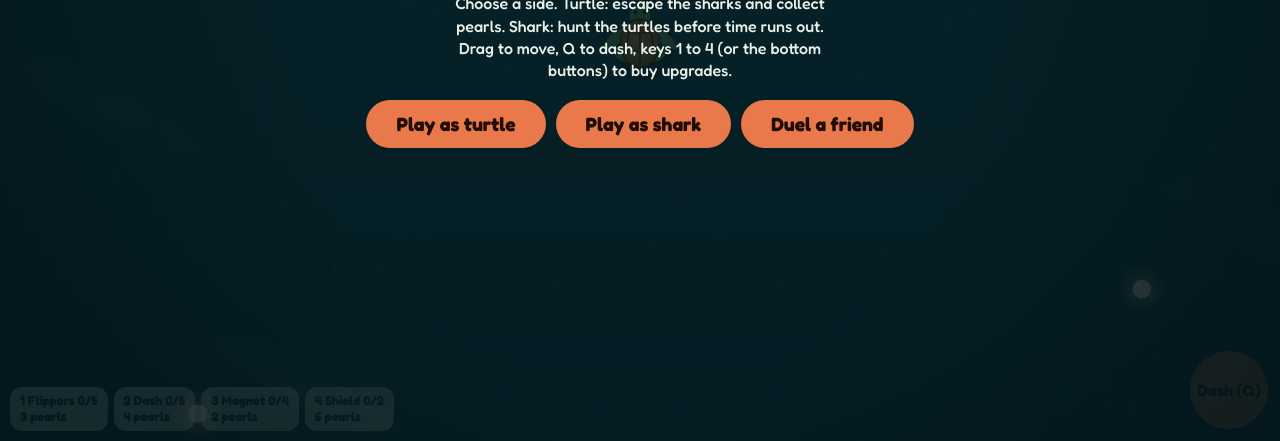
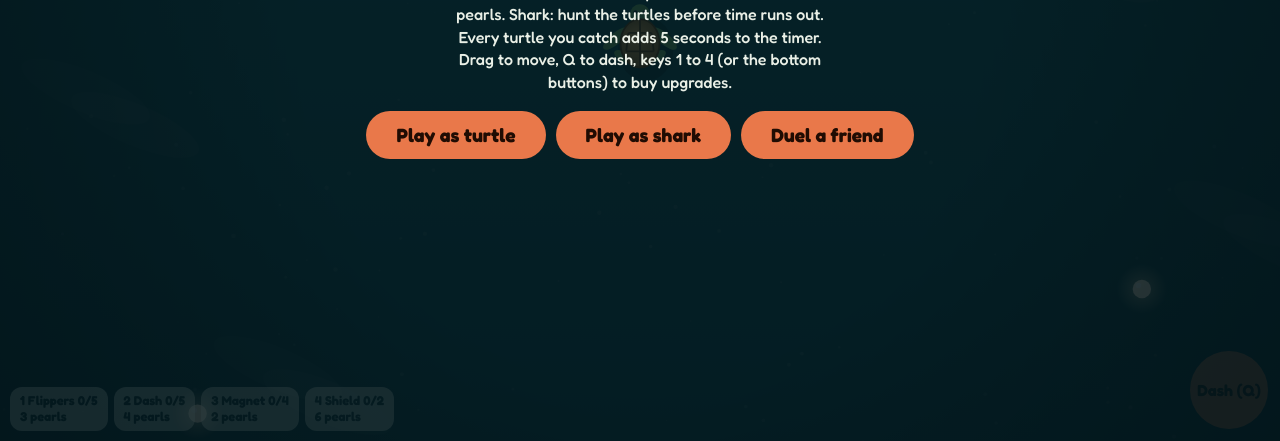
Before and after one commit to shell-less/shark-chase, a website built with Vite: page client/index.html in a window 1280 px wide. Shown: the part 359-800 px from the top of the page. Built offline with nearby package versions, Linux system fonts and the light colour scheme; no server answers.

Commit message:
Hardening

```diff
--- a/client/index.html
+++ b/client/index.html
@@ -35,7 +35,7 @@ input{font:inherit;font-weight:700;font-size:1.1rem;width:6ch;padding:10px 14px;
 <canvas id="c" aria-label="Turtle chase game"></canvas>
 <div id="shop"></div>
 <button id="dash" disabled>Dash (Q)</button>
-<div id="ov"><h1 id="t">Shark Chase</h1><p id="m">Choose a side. Turtle: escape the sharks and collect pearls. Shark: hunt the turtles before time runs out. Drag to move, Q to dash, keys 1 to 4 (or the bottom buttons) to buy upgrades.</p><div class="row" id="solo"><button id="b">Play as turtle</button><button id="bs">Play as shark</button><button id="bd">Duel a friend</button></div><div id="dp" hidden><p id="ds"></p><p id="dn" hidden></p><div class="row" id="d1"><button id="dct">Create room as turtle</button><button id="dcs">Create room as shark</button></div><div class="row" id="d2"><input id="ci" maxlength="4" placeholder="Code" aria-label="Room code" autocomplete="off"><button id="dj">Join room</button></div><div class="row"><button id="dr" hidden>I'm ready</button><button id="dx">Back</button></div></div></div>
+<div id="ov"><h1 id="t">Shark Chase</h1><p id="m">Choose a side. Turtle: escape the sharks and collect pearls. Shark: hunt the turtles before time runs out. Every turtle you catch adds 5 seconds to the timer. Drag to move, Q to dash, keys 1 to 4 (or the bottom buttons) to buy upgrades.</p><div class="row" id="solo"><button id="b">Play as turtle</button><button id="bs">Play as shark</button><button id="bd">Duel a friend</button></div><div id="dp" hidden><p id="ds"></p><p id="dn" hidden></p><div class="row" id="d1"><button id="dct">Create room as turtle</button><button id="dcs">Create room as shark</button></div><div class="row" id="d2"><input id="ci" maxlength="4" placeholder="Code" aria-label="Room code" autocomplete="off"><button id="dj">Join room</button></div><div class="row"><button id="dr" hidden>I'm ready</button><button id="dx">Back</button></div></div></div>
 </div>
 <script type="module" src="/src/main.ts"></script>
 </body>
```
